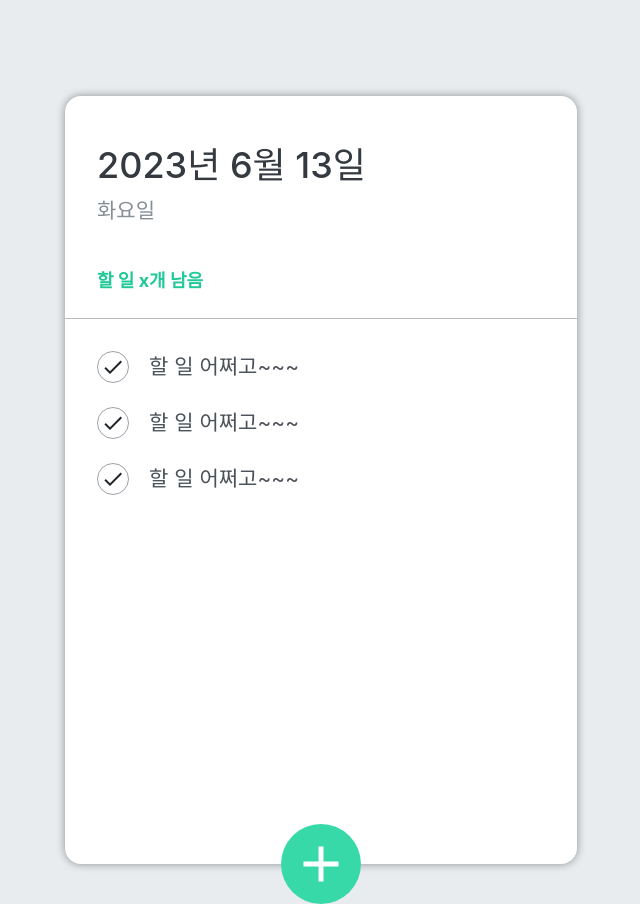
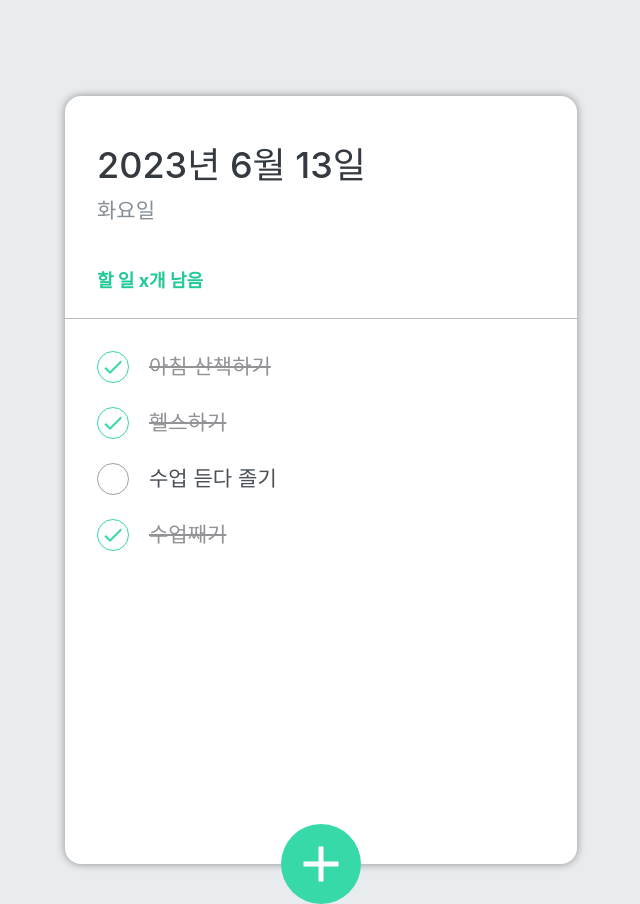
Before and after one commit to teataeho/react-todo-app, a React (Create React App) app: page / in a window 1280 px wide. Shown: the whole page, without its empty margins (319-959 px from the left). Built offline with nearby package versions, Linux system fonts and the light colour scheme; the HTML template or start-up script is replaced by a standard one.

Commit message:
2023.06.14 버튼 및 랜더링

```diff
--- a/src/component/TodoItem.js
+++ b/src/component/TodoItem.js
@@ -1,15 +1,18 @@
 import React from 'react'
 import {MdDelete, MdDone} from 'react-icons/md';
+import cn from 'classnames';
 
 import './scss/TodoItem.scss';
 
-const TodoItem = () => {
+const TodoItem = ({ item }) => {
+
+  const {id, title, done} = item;
   return (
     <li className='todo-list-item'>
-      <div className='check-circle'>
-        <MdDone />
+      <div className={cn('check-circle', {active: done})}>
+        {done && <MdDone />}
       </div>
-      <span className='text'>할 일 어쩌고~~~</span>
+      <span className={cn('text', {finish: done})}>{title}</span>
       <div className='remove'>
         <MdDelete />
       </div>
--- a/src/component/TodoMain.js
+++ b/src/component/TodoMain.js
@@ -3,12 +3,14 @@
 
 import './scss/TodoMain.scss';
 
-const TodoMain = () => {
+const TodoMain = ({ todoList }) => {
+  // console.log(props.todoList);
+
   return (
     <ul className='todo-list'>
-        <TodoItem />
-        <TodoItem />
-        <TodoItem />
+      {
+        todoList.map(todo => <TodoItem item={todo} />)
+      }
     </ul>
   );
 }
--- a/src/component/TodoTemplate.js
+++ b/src/component/TodoTemplate.js
@@ -6,10 +6,35 @@
 import './scss/TodoTemplate.scss';
 
 const TodoTemplate = () => {
+
+  // 서버에 할일 목록(json)을 요청(fetch)해서 받아와야 함.
+  const todos = [
+    {
+      id: 1,
+      title: '아침 산책하기',
+      done: true
+    },
+    {
+      id: 2,
+      title: '헬스하기',
+      done: true
+    },
+    {
+      id: 3,
+      title: '수업 듣다 졸기',
+      done: false
+    },
+    {
+      id: 4,
+      title: '수업째기',
+      done: true
+    }
+  ]
+
   return (
     <div className='TodoTemplate'>
         <TodoHeader />
-        <TodoMain />
+        <TodoMain todoList={todos} />
         <TodoInput />
     </div>
   );
```
